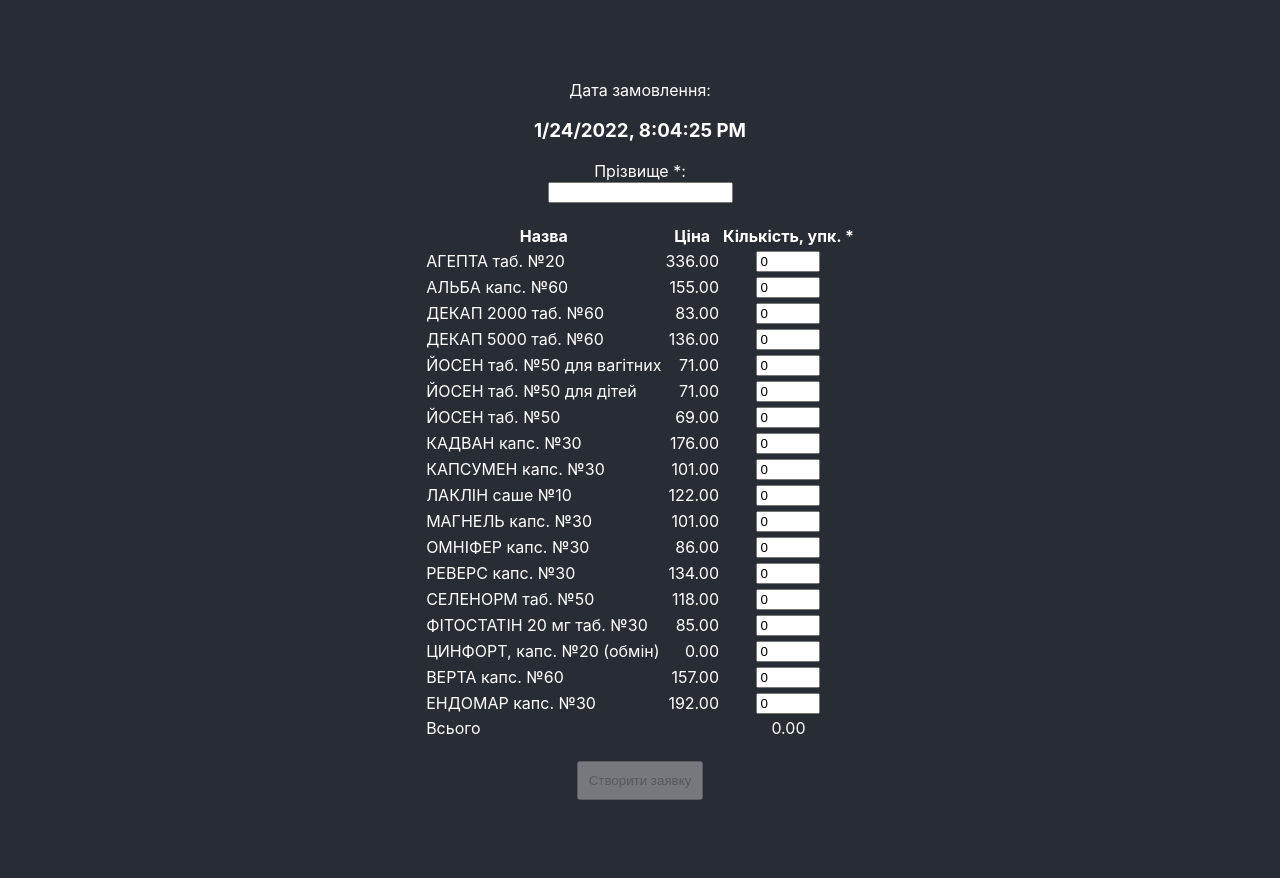
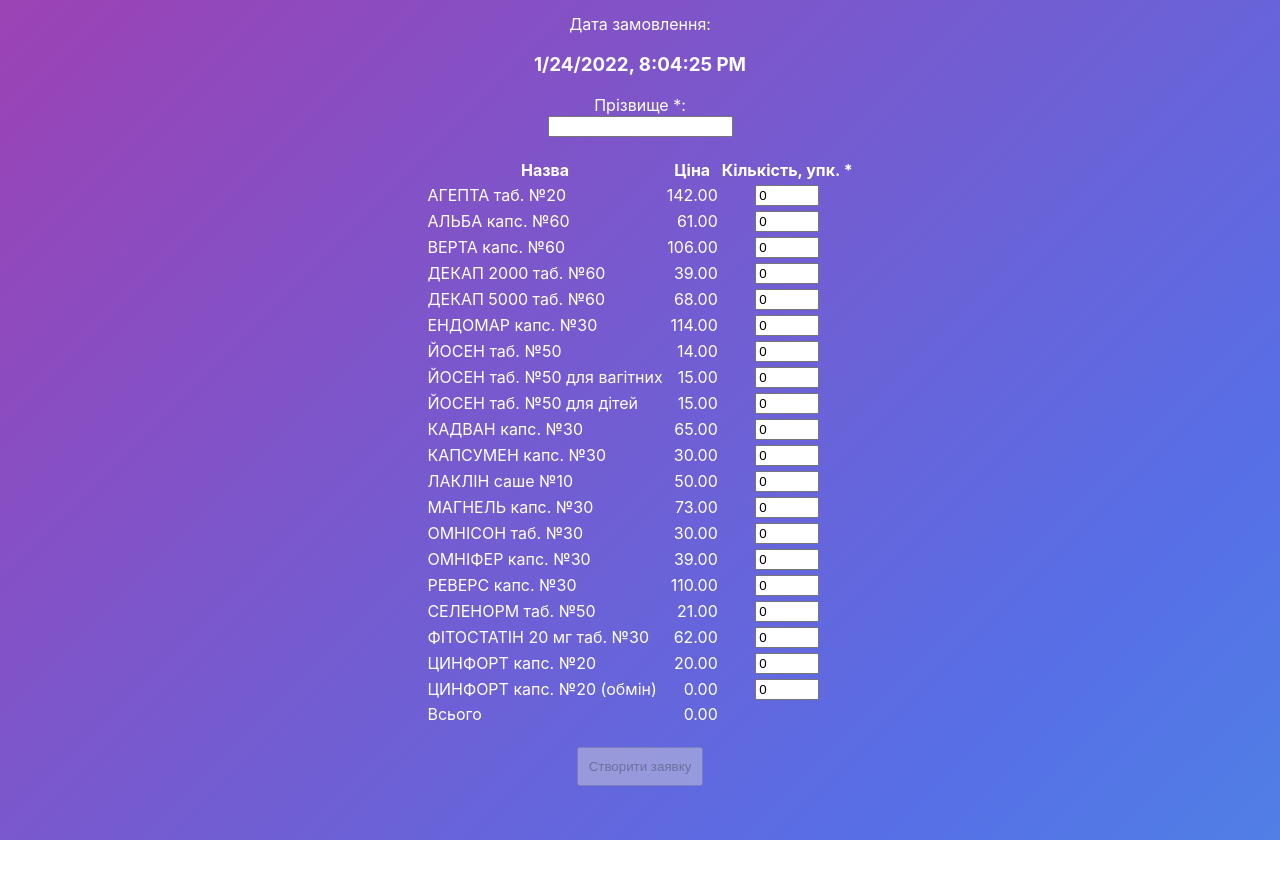
Before and after one commit to OMNISAMPLE/omnisample.github.io, a React (Create React App) app: page /#/ in a window 1280 px wide. After the commit the page ends 840 px from the top, so only its background shows below. Built offline with nearby package versions, Linux system fonts and the light colour scheme; no server answers.

Commit message:
Prices revision

```diff
--- a/public/index.html
+++ b/public/index.html
@@ -25,8 +25,32 @@
       Learn how to configure a non-root public URL by running `npm run build`.
     -->
     <title>Форма замовлення</title>
+    <style>
+      .fancy-bg {
+        width: 100%;
+        height: 100vh;
+        display: flex;
+        align-items: center;
+        justify-content: center;
+        background-size: 300% 300%;
+        background-image: linear-gradient(
+              -45deg,
+              rgba(59,173,227,1) 0%,
+              rgba(87,111,230,1) 25%,
+              rgba(152,68,183,1) 51%,
+              rgba(255,53,127,1) 100%
+        );
+        animation: AnimateBG 20s ease infinite;
+      }
+
+      @keyframes AnimateBG {
+        0%{background-position:0% 50%}
+        50%{background-position:100% 50%}
+        100%{background-position:0% 50%}
+      }
+    </style>
   </head>
-  <body>
+  <body class="fancy-bg">
     <noscript>You need to enable JavaScript to run this app.</noscript>
     <div id="root"></div>
     <!--
--- a/src/App.css
+++ b/src/App.css
@@ -4,7 +4,6 @@
 
 .App-header {
   padding: 40px;
-  background-color: #282c34;
   display: flex;
   flex-direction: column;
   align-items: center;
--- a/src/App.js
+++ b/src/App.js
@@ -4,7 +4,22 @@ import config from './config'
 import { login, createNewRecord } from './firebase'
 import { sendTelegramMessage } from './telegram'
 
-const formatDate = () => new Date().toLocaleString()
+const formatDate = () => new Date().toLocaleString();
+
+const products = JSON.parse(JSON.stringify(config.PRODUCT_LIST));
+
+products.sort((a, b) => {
+  const [nameA] = a;
+  const [nameB] = b;
+
+  return nameA.localeCompare(nameB)
+})
+
+const defaultState = {
+  date: formatDate(),
+  name: "",
+  products,
+}
 
 const generateText = ({ date, name, total, products }) => {
   const productString = products.map(row => {
@@ -27,24 +42,24 @@ ${productString}
 
 function App() {
 
+  const [isLogin, setIsLogin] = useState(null)
+  const [success, setSuccess] = useState(false)
+  const [total, setTotal] = useState(0)
+  const [totalQty, setTotalQty] = useState(0)
+  const [state, setState] = useState(defaultState);
+
   useEffect(() => {
+    setIsLogin(null)
     login()
       .then(() => {
+        setIsLogin(true)
         console.log('Login success')
       })
       .catch(e => {
-        console.error(e)
+        setIsLogin(false)
+        console.error('Login error', e)
       })
   }, [])
-
-  const [success, setSuccess] = useState(false)
-  const [total, setTotal] = useState(0)
-  const [totalQty, setTotalQty] = useState(0)
-  const [state, setState] = useState({
-    date: formatDate(),
-    name: "",
-    products: JSON.parse(JSON.stringify(config.PRODUCT_LIST)),
-  });
 
   useEffect(() => {
     const value = state.products.reduce((sum, row) => {
@@ -100,7 +115,7 @@ function App() {
     setSuccess(isNewRecord && isSend)
   }
 
-  const isValid = state.name && totalQty > 0;
+  const isValid = isLogin && state.name && totalQty > 0;
 
   return (
     <div className="App">
@@ -137,8 +152,9 @@ function App() {
                 </tr>
               })}
               <tr>
-                <td align="left" colSpan={2}>Всього</td>
-                <td align="center">{total.toFixed(2)}</td>
+                <td align="left">Всього</td>
+                <td align="right">{total.toFixed(2)}</td>
+                <td />
               </tr>
             </tbody>
 
@@ -147,6 +163,10 @@ function App() {
 
         {success ? <div className="form-group">
           <p>Заявка створена успішно!</p>
+        </div> : null}
+
+        {typeof isLogin === 'boolean' && !isLogin ? <div className="form-group">
+          <p>Помилка на сервері. Будь ласка, перезавантажте сторінку</p>
         </div> : null}
 
         <button
--- a/src/config.js
+++ b/src/config.js
@@ -5,32 +5,31 @@
   FIREBASE_PASS: ["omni", "-22-", "omni"].join(""),
   PRODUCT_LIST: [
     // Name, Price, Qty
-    ["АГЕПТА таб. №20", 336.0, 0],
-    ["АЛЬБА капс. №60", 155.0, 0],
+    ["АГЕПТА таб. №20", 142.0, 0],
+    ["АЛЬБА капс. №60", 61.0, 0],
+    ["ВЕРТА капс. №60", 106.0, 0],
     // ["Ацинтак таб. №10", 58.0, 0],
     // ["Белый Уголь Доброе Утро таб. б/р №6", 44.0, 0],
     // ["ВАЛЕРІАНІВНА капс. №20", 55.0, 0],
-    // ["Верта капс. №60", 150.0, 0],
-    ["ДЕКАП 2000 таб. №60", 83.0, 0],
-    ["ДЕКАП 5000 таб. №60", 136.0, 0],
+    ["ДЕКАП 2000 таб. №60", 39.0, 0],
+    ["ДЕКАП 5000 таб. №60", 68.0, 0],
+    ["ЕНДОМАР капс. №30", 114.0, 0],
     // ["Доктовіт таб. №30", 96.0, 0],
-    // ["Ендомар капс. №30", 182.0, 0],
-    ["ЙОСЕН таб. №50 для вагітних", 71.0, 0],
-    ["ЙОСЕН таб. №50 для дітей", 71.0, 0],
-    ["ЙОСЕН таб. №50", 69.0, 0],
-    ["КАДВАН капс. №30", 176.0, 0],
-    ["КАПСУМЕН капс. №30", 101.0, 0],
-    ["ЛАКЛІН саше №10", 122.0, 0],
-    ["МАГНЕЛЬ капс. №30", 101.0, 0],
-    ["ОМНІФЕР капс. №30", 86.0, 0],
+    ["ЙОСЕН таб. №50 для вагітних", 15.0, 0],
+    ["ЙОСЕН таб. №50 для дітей", 15.0, 0],
+    ["ЙОСЕН таб. №50", 14.0, 0],
+    ["КАДВАН капс. №30", 65.0, 0],
+    ["КАПСУМЕН капс. №30", 30.0, 0],
+    ["ЛАКЛІН саше №10", 50.0, 0],
+    ["МАГНЕЛЬ капс. №30", 73.0, 0],
+    ["ОМНІСОН таб. №30", 30.0, 0],
+    ["ОМНІФЕР капс. №30", 39.0, 0],
     // ["Райт капс. №30", 281.0, 0],
-    ["РЕВЕРС капс. №30", 134.0, 0],
-    ["СЕЛЕНОРМ таб. №50", 118.0, 0],
-    ["ФІТОСТАТІН 20 мг таб. №30", 85.0, 0],
-    // ["Цинфорт капс. №20", 88.0, 0],
-    ["ЦИНФОРТ, капс. №20 (обмін)", 0, 0],
-    ["ВЕРТА капс. №60", 157.0, 0],
-    ["ЕНДОМАР капс. №30", 192.0, 0],
+    ["РЕВЕРС капс. №30", 110.0, 0],
+    ["СЕЛЕНОРМ таб. №50", 21.0, 0],
+    ["ФІТОСТАТІН 20 мг таб. №30", 62.0, 0],
+    ["ЦИНФОРТ капс. №20", 20.0, 0],
+    ["ЦИНФОРТ капс. №20 (обмін)", 0, 0],
   ]
 }
 
```
Also changed, not shown: 12 other files (tests, documents, lock files or other folders).
